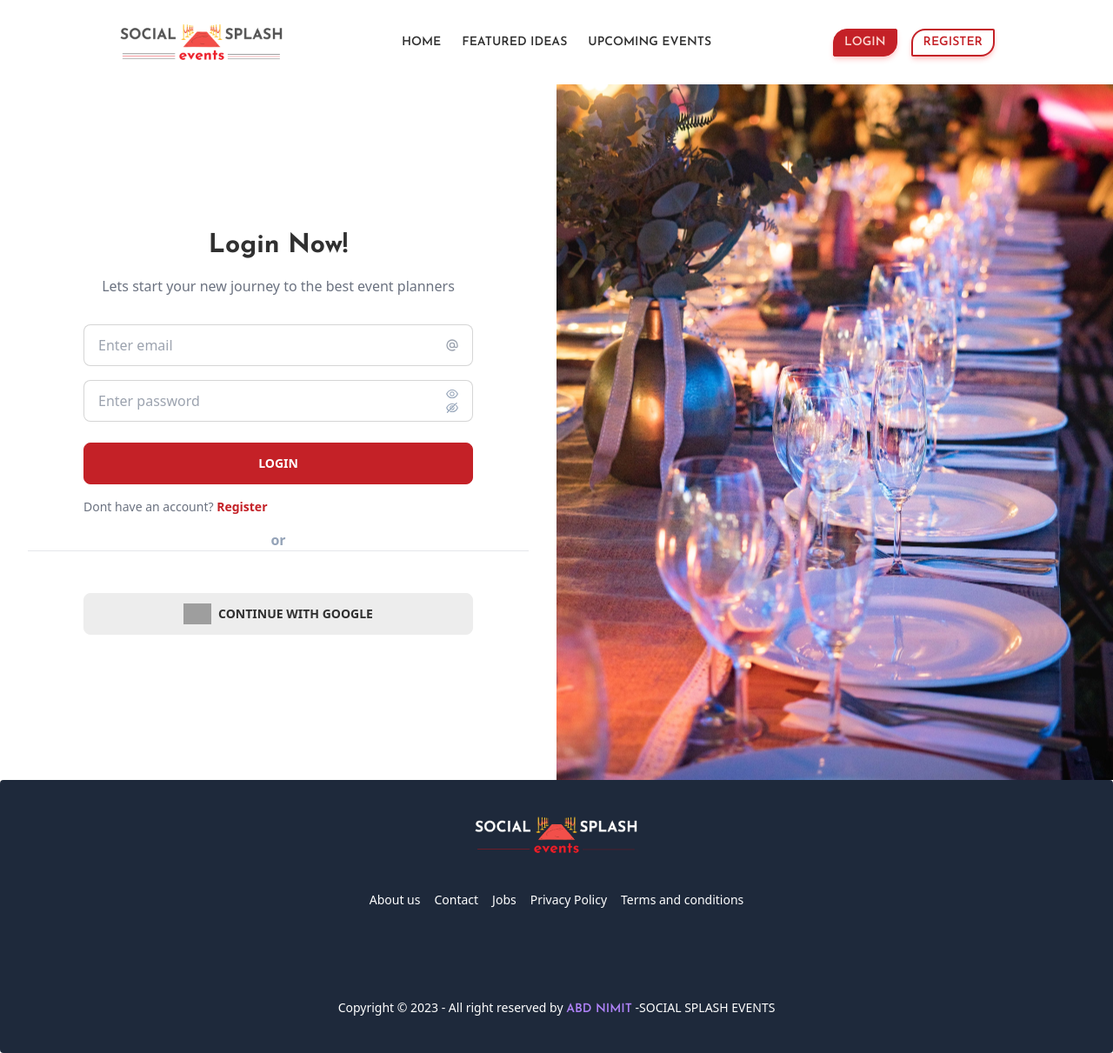
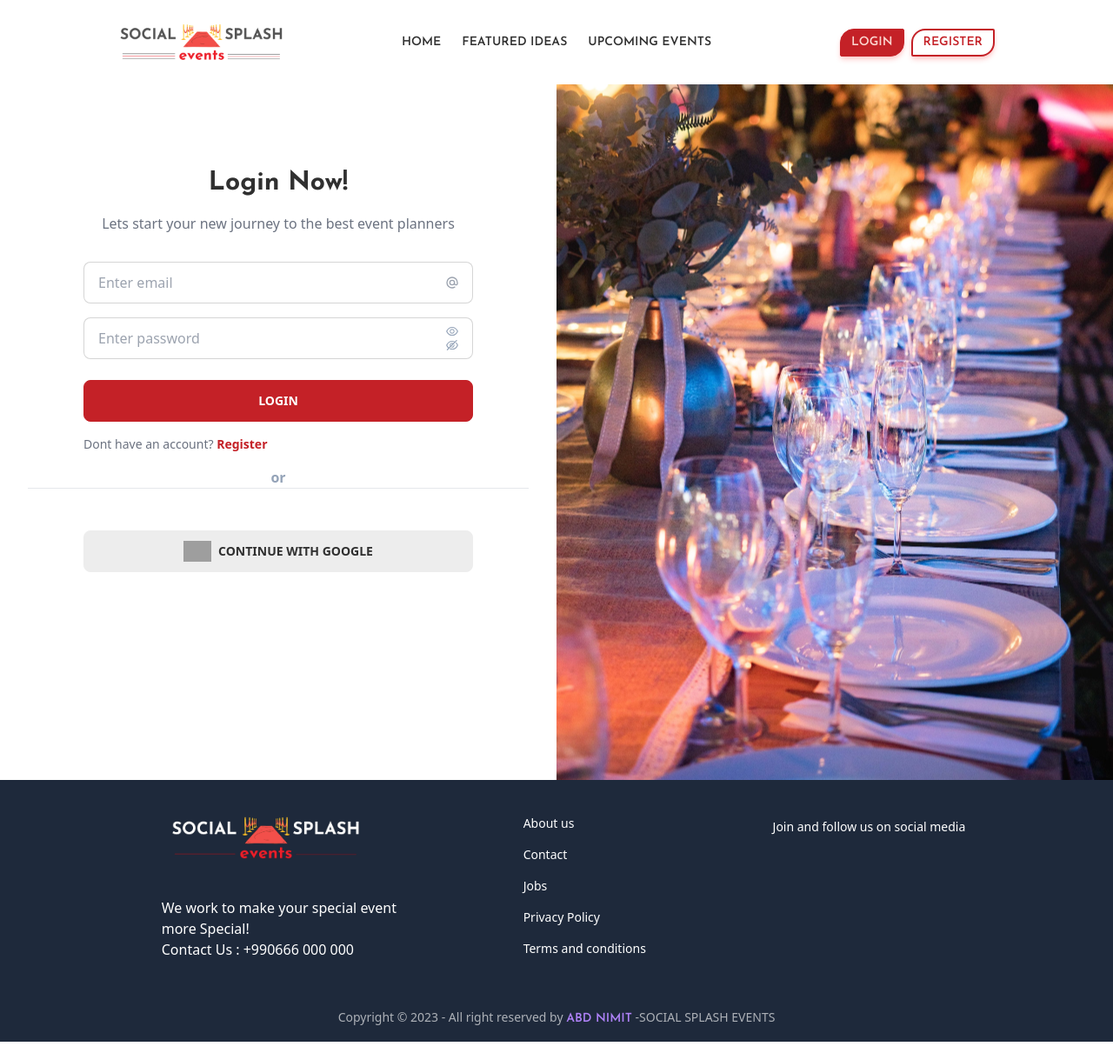
Before and after one commit to abdnimit1203/Social-Splash-Events---React, a React (Vite) app: page /login in a window 1280 px wide. Shown: the whole page at 87% size. Built offline with nearby package versions, Linux system fonts and the light colour scheme; no server answers; grey boxes are pictures that could not be loaded; some icons are missing.

Commit message:
Registration auth added + Google sign In Added

```diff
--- a/src/components/Footer/Footer.jsx
+++ b/src/components/Footer/Footer.jsx
@@ -8,11 +8,19 @@ import {
 const Footer = () => {
   return (
     <div>
-      <footer className="footer footer-center p-10 bg-slate-800 text-white rounded">
+      <footer className="footer p-10 bg-slate-800 text-white ">
         <div>
-            <img src="/darkLogo.png" alt="logo dark" className="w-52"/>
+
         </div>
-        <nav className="grid grid-flow-col gap-4">
+        <div>
+            <img src="/darkLogo.png" alt="logo dark" className="w-60"/>
+            <div className="pt-8 text-base">
+
+            <p>We work to make your special event <br /> more Special!</p>
+            <p>Contact Us : +990666 000 000</p>
+            </div>
+        </div>
+        <nav className="grid gap-4">
           <a className="link link-hover">About us</a>
           <a className="link link-hover">Contact</a>
           <a className="link link-hover">Jobs</a>
@@ -21,18 +29,24 @@ const Footer = () => {
 
         </nav>
         <nav>
+          <div className="grid grid-rows-4">
+          <p className="row-span-3 justify-center h-[90%] my-auto">Join and follow us on social media</p>
           <div className="grid grid-flow-col gap-4 text-2xl">
+
             <FaFacebookF className="hover:text-[#1b74e4]" />
             <FaInstagram className="hover:text-rose-600" />
             <FaTwitter className="hover:text-blue-400" />
             <FaVimeoV className="hover:text-blue-400" />
             <FaYoutube className="hover:text-red-600" />
           </div>
+          </div>
         </nav>
-        <aside>
+
+
+      </footer>
+      <aside className="bg-slate-800 text-[#ffffffa2] text-center text-xs md:text-sm py-4">
           <p>Copyright © 2023 - All right reserved by <a href="https://github.com/abdnimit1203" target="_blank" rel="noreferrer" className="text-primary font-semibold font-main">ABD NIMIT</a>  -SOCIAL SPLASH EVENTS</p>
         </aside>
-      </footer>
     </div>
   );
 };
--- a/src/components/LoginForm2/LoginForm2.jsx
+++ b/src/components/LoginForm2/LoginForm2.jsx
@@ -5,13 +5,15 @@ import { AuthContext } from "../../hooks/AuthProvider";
 import { ToastContainer, toast } from "react-toastify";
 import "react-toastify/dist/ReactToastify.css";
 const LoginForm2 = () => {
-  const { user, emailLogin } = useContext(AuthContext);
+  const { user, emailLogin,googleLogin } = useContext(AuthContext);
   const [loginErr, setLoginErr] = useState("");
   //toast
   const toastLoginSuccess = () =>
     toast.success("User logged in Successfully", { theme: "colored" });
-  const toastLoginerror = () =>
+  const toastLoginCredintialerror = () =>
     toast.error(`Opps : Email/Password Doesn't match!`, { theme: "colored" });
+  const toastLoginerror = (err) =>
+    toast.error(`${err}`, { theme: "colored" });
   console.log(user);
   const handleLogIn = (e) => {
     e.preventDefault();
@@ -30,18 +32,31 @@ const LoginForm2 = () => {
         })
         .catch((error) => {
           console.log(error);
-          toastLoginerror();
+          toastLoginCredintialerror();
           setLoginErr(error.message.split(":")[1]);
         });
     } else {
       toastLoginerror("Already Logged in");
     }
+
   };
+  const handleGoogleLogIn = ()=>{
+    if(!user){
+      googleLogin()
+      .then(res=>{
+        console.log(res.user);
+        toastLoginSuccess()
+      })
+      .catch()
+    }else{
+      toastLoginerror("Sign out of other account first!");
+    }
+  }
   return (
     <div>
       <div>
-        <section className="relative flex flex-wrap lg:h-screen lg:items-center">
-          <div className="w-full px-4 py-12 sm:px-6 sm:py-16 lg:w-1/2 lg:px-8 lg:py-24">
+        <section className="relative flex flex-wrap lg:h-screen lg:items-center flex-col-reverse lg:flex-col">
+          <div className="w-full px-4 py-12 sm:px-6 sm:py-16 lg:w-1/2 lg:px-8 lg:py-24 ">
             <div className="mx-auto max-w-lg text-center">
               <h1 className="text-2xl font-bold sm:text-3xl">Login Now!</h1>
 
@@ -52,7 +67,7 @@ const LoginForm2 = () => {
 
             <form
               onSubmit={handleLogIn}
-              className="mx-auto mb-0 mt-8 max-w-md space-y-4"
+              className="mx-auto mb-0 mt-8 max-w-md space-y-4 -z-10"
             >
               {loginErr && <p className="max-w-md border rounded-md bg-rose-50 border-secondary text-secondary text-center py-4">{loginErr}</p>}
               <div>
@@ -146,7 +161,7 @@ const LoginForm2 = () => {
             <div className="flex flex-col items-center">
               <p className="text-center font-bold text-slate-400">or</p>
               <hr className="mb-2 w-full" />
-              <button className="btn max-w-md w-full mt-10 ">
+              <button onClick={handleGoogleLogIn} className="btn max-w-md w-full mt-10 ">
                 <span>
                   <img
                     src="https://upload.wikimedia.org/wikipedia/commons/thumb/5/53/Google_%22G%22_Logo.svg/2048px-Google_%22G%22_Logo.svg.png"
--- a/src/components/Navbar/Navbar.jsx
+++ b/src/components/Navbar/Navbar.jsx
@@ -71,11 +71,11 @@ const Navbar = () => {
         <>
 
 
-        <div className="navbar-end flex-col sm:flex-row items-end gap-2">
-          <Link className="btn btn-secondary rounded-sm shadow-md shadow-red-200 btn-xs sm:btn-sm rounded-ee-2xl rounded-ss-2xl" to={"/login"}>
+        <div className=" flex-col sm:flex-row items-end gap-2 justify-end">
+          <Link className="btn btn-secondary rounded-sm shadow-md shadow-red-200 btn-xs sm:btn-sm rounded-ee-2xl rounded-ss-2xl " to={"/login"}>
             <button>LOGIN</button>
           </Link>
-          <Link className="btn bg-white hover:bg-secondary hover:text-white text-secondary  shadow-md shadow-red-200 border-2 border-secondary hover:border-secondary sm:mx-2 btn-xs sm:btn-sm rounded-sm rounded-ee-2xl rounded-ss-2xl " to={"/registration"}>
+          <Link className="btn bg-white hover:bg-secondary hover:text-white text-secondary  shadow-md shadow-red-200 border-2 border-secondary hover:border-secondary sm:mx-2 btn-xs sm:btn-sm rounded-sm rounded-ee-2xl rounded-ss-2xl" to={"/registration"}>
             <button>REGISTER</button>
           </Link>
         </div>
@@ -83,7 +83,7 @@ const Navbar = () => {
 
       )}
       {user && (
-        <div className="flex items-center justify-center">
+        <div className="flex flex-col lg:flex-row gap-2 items-center justify-center border-l-2 lg:border-0">
           {user.photoURL ? (
             <img
               src={user?.photoURL}
@@ -96,7 +96,7 @@ const Navbar = () => {
 
           <h3 className="font-semibold px-2">
             {user?.displayName}
-            <span className="flex justify-center items-center text-xs font-light bg-teal-500 text-white rounded-xl px-2">
+            <span className="flex justify-center items-center text-[10px] md:text-xs font-light bg-teal-500 text-white rounded-xl px-2">
               <p>Edit profile</p>
               <Link to={"/update-profile"}>
                 <MdEditSquare className="ml-2" />
@@ -114,7 +114,7 @@ const Navbar = () => {
 
   return (
     <div>
-      <div className="navbar bg-base-100 font-main uppercase font-semibold p-6 lg:px-[10%]">
+      <div className="navbar bg-base-100 font-main uppercase font-semibold p-2 py-6 md:p-6 lg:px-[10%]">
 
         <div className="navbar-start">
           <div className="dropdown">
@@ -146,9 +146,12 @@ const Navbar = () => {
         <div className="navbar-center hidden md:flex">
           <ul className="gap-6 menu menu-horizontal px-2 ">{navLinks1}</ul>
         </div>
+        <div className="navbar-end">
         {
           navlinksUser
         }
+        </div>
+
         <span className="capitalize font-normal"><ToastContainer/></span>
       </div>
     </div>
--- a/src/components/RegistrationForm/RegistrationForm.jsx
+++ b/src/components/RegistrationForm/RegistrationForm.jsx
@@ -1,25 +1,59 @@
-import { useState } from "react";
-import { Link } from "react-router-dom";
+import { useContext, useState } from "react";
+import { Link, useNavigate } from "react-router-dom";
+import { AuthContext } from "../../hooks/AuthProvider";
+import { updateProfile } from "firebase/auth";
+import auth from "../../hooks/firebase.config";
+import { ToastContainer, toast } from "react-toastify";
+import "react-toastify/dist/ReactToastify.css";
 
 const RegistrationForm = () => {
-//   const { emailSignUp } = useContext(AuthContext);
-const [passError ,setPassError] = useState(null)
+  const { emailRegister } = useContext(AuthContext);
+
+  const navigate = useNavigate();
+  const [passError, setPassError] = useState(null);
+
+  //toastify
+  const toastRegisterSuccess = () =>toast.success("User created succesfully !✨", { theme: "colored" });
+  const toastLoginerror = (err) =>
+    toast.error(`${err}`, { theme: "colored" });
+
   const handleReistration = (e) => {
     e.preventDefault();
     const username = e.target.username.value;
-    const imgUrl = e.target.imgUrl.value;
+    let imgUrl = e.target.imgUrl.value;
     const email = e.target.email.value;
     const password = e.target.password.value;
-    if(password.length <6){
-        setPassError("*password must be more than 6 characters")
-    }else if(!/(?=.*[A-Z])/.test(password)){
-
-        setPassError("*must have one capital letter")
-    }else if(!/(?=.*[@$!%*?&])/.test(password)){
-
-        setPassError("*must contain a special character")
-    }else{
-        setPassError(null)
+    if (password.length < 6) {
+      setPassError("*password must be more than 6 characters");
+    } else if (!/(?=.*[A-Z])/.test(password)) {
+      setPassError("*must have one capital letter");
+    } else if (!/(?=.*[@$!%*?&])/.test(password)) {
+      setPassError("*must contain a special character");
+    } else {
+      setPassError(null);
+      if (imgUrl == "") {
+        imgUrl = "/userDef.jpg";
+      }
+      emailRegister(email, password)
+        .then((res) => {
+          console.log(res.user);
+          updateProfile(auth.currentUser, {
+            displayName: username,
+            photoURL: imgUrl,
+          })
+            .then(() => {
+              console.log("Profile updated!!");
+              toastRegisterSuccess()
+              navigate("/");
+            })
+            .catch((err) => {
+              console.log(err.message);
+            });
+        })
+        .catch((err) => {
+          console.log(err.message);
+          toastLoginerror("Something went wrong! Try again")
+        });
     }
     console.log(username, imgUrl, email, password);
     // emailSignUp(email, password)
@@ -34,7 +68,20 @@ const handleReistration = (e) => {
     <div>
       <div>
         <section className="relative flex flex-wrap lg:h-screen lg:items-center">
+        <ToastContainer
+                  position="top-center"
+                  autoClose={7000}
+                  hideProgressBar={false}
+                  newestOnTop={false}
+                  closeOnClick
+                  rtl={false}
+                  pauseOnFocusLoss
+                  draggable
+                  pauseOnHover
+                  theme="colored"
+                />
           <div className="relative h-64 w-full sm:h-96 lg:h-full lg:w-1/2">
+
             <img
               alt="Welcome"
               src="/RegformImg.jpg"
@@ -48,12 +95,15 @@ const handleReistration = (e) => {
               </h1>
 
               <p className="mt-4 text-gray-500">
-            Join our community to get more offers and new planning ideas! Also get invites to our special events!</p>
+                Join our community to get more offers and new planning ideas!
+                Also get invites to our special events!
+              </p>
             </div>
 
-          <form onSubmit={handleReistration}  className="mx-auto mb-0 mt-8 max-w-md space-y-4">
-
-
+            <form
+              onSubmit={handleReistration}
+              className="mx-auto mb-0 mt-8 max-w-md space-y-4"
+            >
               <div className="relative">
                 <input
                   type="text"
@@ -64,9 +114,6 @@ const handleReistration = (e) => {
                 />
               </div>
 
-
-
-
               <div className="relative">
                 <input
                   type="text"
@@ -74,13 +121,10 @@ const handleReistration = (e) => {
                   className="w-full input input-bordered "
                   placeholder="Photo URL"
                 />
-
               </div>
 
               <div>
-              <label className="sr-only">
-                Email
-              </label>
+                <label className="sr-only">Email</label>
 
                 <div className="relative">
                   <input
@@ -90,8 +134,6 @@ const handleReistration = (e) => {
                     className="w-full input input-bordered "
                     placeholder="Enter email"
                   />
-
-
                 </div>
               </div>
 
@@ -108,32 +150,28 @@ const handleReistration = (e) => {
                     className="w-full input input-bordered"
                     placeholder="Enter password"
                   />
-                {
-                    passError? <p className="text-red-600">{passError}</p>: ""
-                }
+                  {passError ? <p className="text-red-600">{passError}</p> : ""}
                 </div>
                 <div className="form-control mt-6">
-                <button type="submit" className="btn btn-secondary text-white">
+                  <button
+                    type="submit"
+                    className="btn btn-secondary text-white"
+                  >
                     Register
                   </button>
                 </div>
                 <div className="flex items-center justify-between py-4">
                   <p className="text-sm text-gray-500">
                     Already have an account?
-                <Link className="text-secondary font-bold" to={"/login"}> Login</Link>
+                    <Link className="text-secondary font-bold" to={"/login"}>
+                      {" "}
+                      Login
+                    </Link>
                   </p>
-
-
                 </div>
-
-
               </div>
-
-
             </form>
           </div>
-
-
         </section>
       </div>
     </div>
--- a/src/hooks/AuthProvider.jsx
+++ b/src/hooks/AuthProvider.jsx
@@ -1,8 +1,11 @@
 import PropTypes from "prop-types";
 
 import {
+  GoogleAuthProvider,
+  createUserWithEmailAndPassword,
   onAuthStateChanged,
   signInWithEmailAndPassword,
+  signInWithPopup,
   signOut,
 } from "firebase/auth";
 import { createContext, useEffect, useState } from "react";
@@ -10,14 +13,35 @@ import auth from "./firebase.config";
 
 export const AuthContext = createContext(null);
 const AuthProvider = ({ children }) => {
+  const googleProvider = new GoogleAuthProvider();
+
   const [user, setUser] = useState(null);
   // console.log(typeof children);
-  const emailLogin = (email, password) => {
-    return signInWithEmailAndPassword(auth, email, password);
-  };
+
+// email password Register
+const emailRegister = (email, password) => {
+
+  return createUserWithEmailAndPassword(auth, email, password);
+};
+
+// email password Log In
+
+const emailLogin = (email, password) => {
+  return signInWithEmailAndPassword(auth, email, password);
+};
+// Google  Log In
+
+const googleLogin = () => {
+  return signInWithPopup(auth,googleProvider);
+};
+
+
+// All user LOGOUT
   const userSignOut = () => {
     return signOut(auth);
   };
+
+
 
   useEffect(() => {
     const unsubscribe = onAuthStateChanged(auth, (currentUser) => {
@@ -31,7 +55,9 @@ const AuthProvider = ({ children }) => {
 
   const authInfo = {
     user,
+    emailRegister,
     emailLogin,
+    googleLogin,
     userSignOut,
   };
   return (
--- a/src/pages/Login/Login.jsx
+++ b/src/pages/Login/Login.jsx
@@ -3,7 +3,6 @@ import LoginForm2 from "../../components/LoginForm2/LoginForm2";
 const Login = () => {
     return (
         <div>
-
            <LoginForm2></LoginForm2>
         </div>
     );
```
Also changed, not shown: public/userDef.jpg (added). Lines whose indentation alone changed are shown as unchanged.
